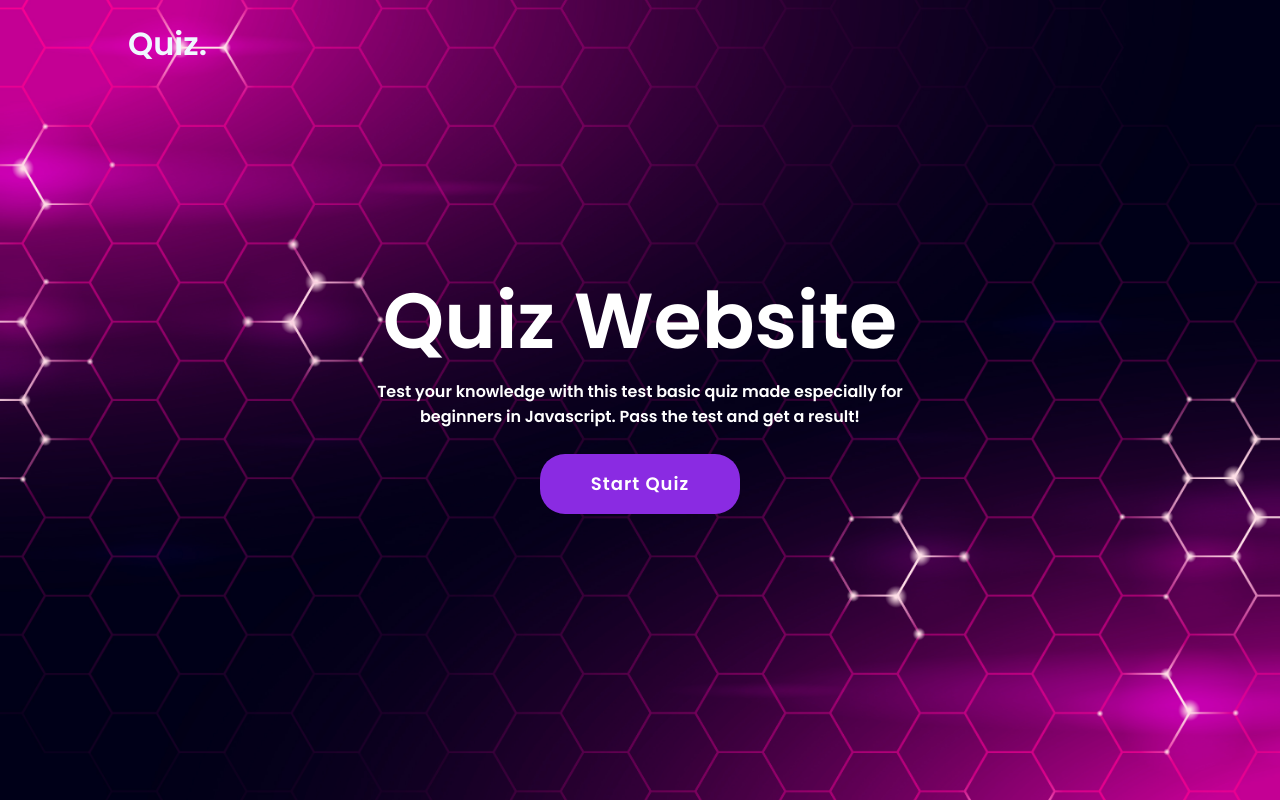
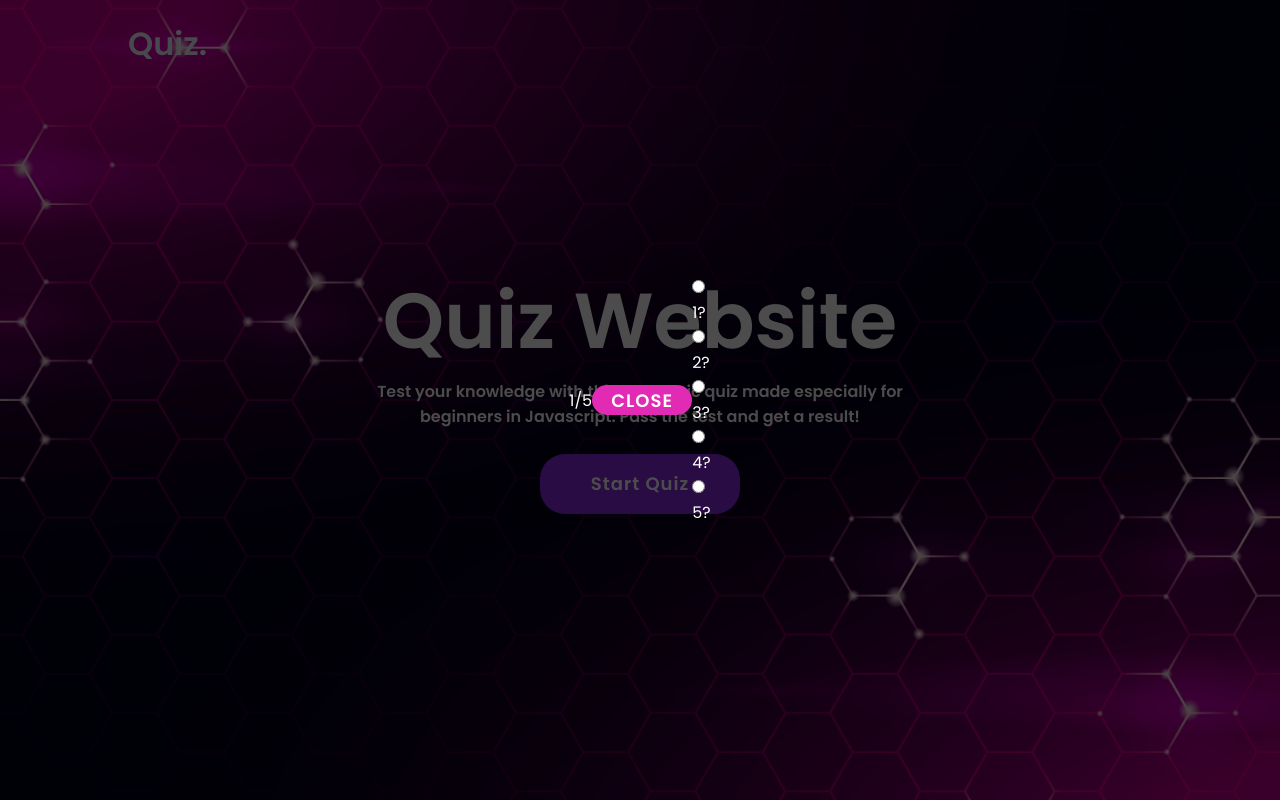
Before and after one commit to Egor-Bayer/quiz, a plain HTML site: page index.html in a window 1280 px wide. Both pictures are taken after a click on the button "Start Quiz". Drawn offline with Linux system fonts and the light colour scheme.

Commit message:
окошко с квиззом при нажатии на кнопку

```diff
--- a/index.html
+++ b/index.html
@@ -10,9 +10,7 @@
  <main class="main">
     <header>
         <a href="" class="logo">Quiz.</a>
-
     </header>
-
     <section class="home">
         <div class="home_content">
             <h1>Quiz Website</h1>
@@ -21,10 +19,32 @@
             </p>
             <button class="start">Start Quiz</button>
         </div>
+        <div class="form_con">
+            <div>
+                <span class="count"></span>/<span class="max_count"></span>
+            </div>
+            <div>
+                <button class="close_btn">CLOSE</button>
+            </div>
 
+            <form action="#" id="form">
+                <ul>
+                    <li><input type="radio" class="option" id="o1" name = "answer"></li>
+                    <label for="o1"></label>
+                    <li><input type="radio" class="option" id="o2" name = "answer"></li>
+                    <label for="o2"></label>
+                    <li><input type="radio" class="option" id="o3" name = "answer"></li>
+                    <label for="o3"></label>
+                    <li><input type="radio" class="option" id="o4" name = "answer"></li>
+                    <label for="o4"></label>
+                    <li><input type="radio" class="option" id="o5" name = "answer"></li>
+                    <label for="o5"></label>
+                </ul>
+            </form>
+        </div>
     </section>
 </main>
 
-
+<script src="main.js"></script>
 </body>
 </html>
--- /dev/null
+++ b/main.js
@@ -0,0 +1,52 @@
+const formCon = document.querySelector(".form_con")
+const form = document.getElementById("form")
+const quizBtn = document.querySelector(".start")
+const closeBtn = document.querySelector(".close_btn")
+const options = document.querySelectorAll(".option")
+const counter = document.querySelector(".count")
+const max = document.querySelector(".max_count")
+const questions = [
+    ["1?","2?","3?","4?","5?"],
+    ["24?","14?","34?","44?","54?"],
+    ["13?","23?","33?","43?","53?"],
+    ["11","21?","31?","41?","51?"],
+    ["15?","24?","33?","42?","51?"]
+]
+let count = 0
+const MAXCOUNT = questions.length > options.length ? options.length : questions.length
+newQuestion()
+updateCount(count)
+max.innerHTML = MAXCOUNT
+function reset() {
+    count = 0;
+    newQuestion();
+}
+function showForm() {
+    formCon.style.top = "0px";
+  }
+
+  function hiddenForm() {
+    formCon.style.top = null;
+    reset();
+  }
+  function updateCount(){
+    counter.innerHTML = count
+  }
+  function newQuestion() {
+    count++
+    if(count>MAXCOUNT){
+        hiddenForm();
+        return
+    }
+    for(let i = 1; i<=MAXCOUNT; i++){
+        let id = "o" + i
+        document.querySelector(`label[for=${id}]`).innerHTML = questions[count - 1][i-1]
+    }
+    updateCount()
+  }
+quizBtn.addEventListener("click", showForm);
+closeBtn.addEventListener("click", hiddenForm);
+
+options.forEach((option) => {
+    option.addEventListener("click", newQuestion)
+})
--- a/style.css
+++ b/style.css
@@ -32,8 +32,24 @@ header{
     color: aliceblue;
 }
 
+ul, li {
+    list-style: none;
+}
 
-
+.form_con{
+    position: fixed;
+    top: -1000px;
+    right: 0;
+    left: 0;
+    background-color: rgba(0, 0, 0, 0.7);
+    width: 100%;
+    height: 100vh;
+    z-index: 1000;
+    display: flex;
+    align-items: center;
+    justify-content: center;
+    transition: all 0.7s;
+}
 
 
 
@@ -92,6 +108,19 @@ button {
     cursor: pointer;
     transition: 0.3s;
 }
+.close_btn {
+    font-size: 18px;
+    margin: 25px 0px;
+    background-color: rgb(226, 43, 180);
+    height: 30px;
+    width: 100px;
+    border: none;
+    border-radius: 25px;
+    letter-spacing: 1px;
+    font-weight: 600;
+    cursor: pointer;
+    transition: 0.3s;
+}
 
 button:hover {
 
```
Lines whose indentation alone changed are shown as unchanged.
